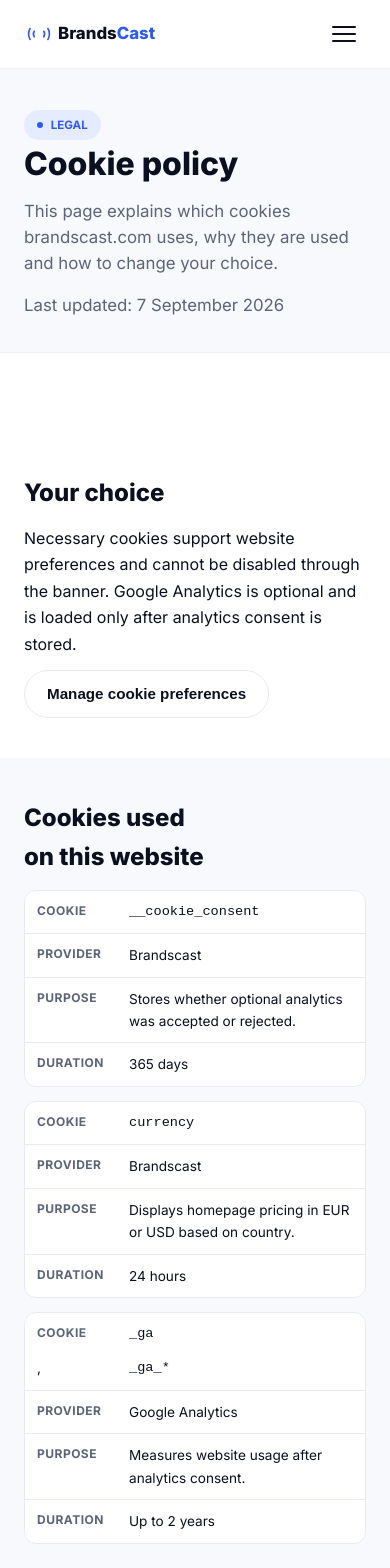
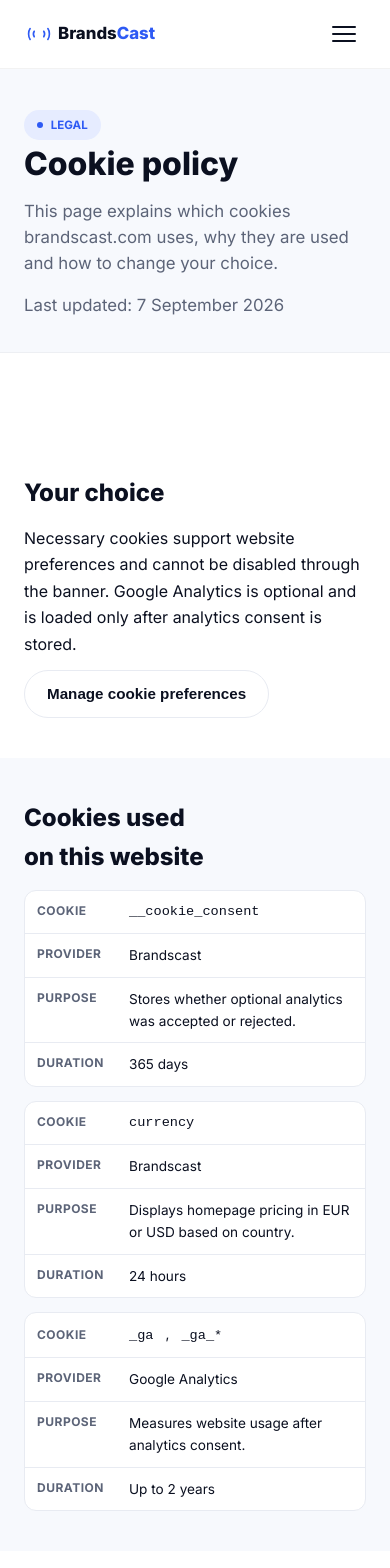
Before and after one commit to polrodriguezriu/brandscastweb, a Next.js app: page /cookies in a window 390 px wide. Shown: the top 1568 px of the page. Built offline with nearby package versions, Linux system fonts and the light colour scheme.

Commit message:
fix: keep cookie identifiers together on mobile (#43)

```diff
--- a/src/styles/globals.css
+++ b/src/styles/globals.css
@@ -2704,6 +2704,13 @@
     padding: 10px 12px;
     overflow-wrap: break-word;
   }
+  .cookie-table td:first-child {
+    display: flex;
+    align-items: baseline;
+  }
+  .cookie-table td:first-child::before {
+    flex: 0 0 80px;
+  }
   .cookie-table td:last-child {
     border-bottom: 0;
   }
```
